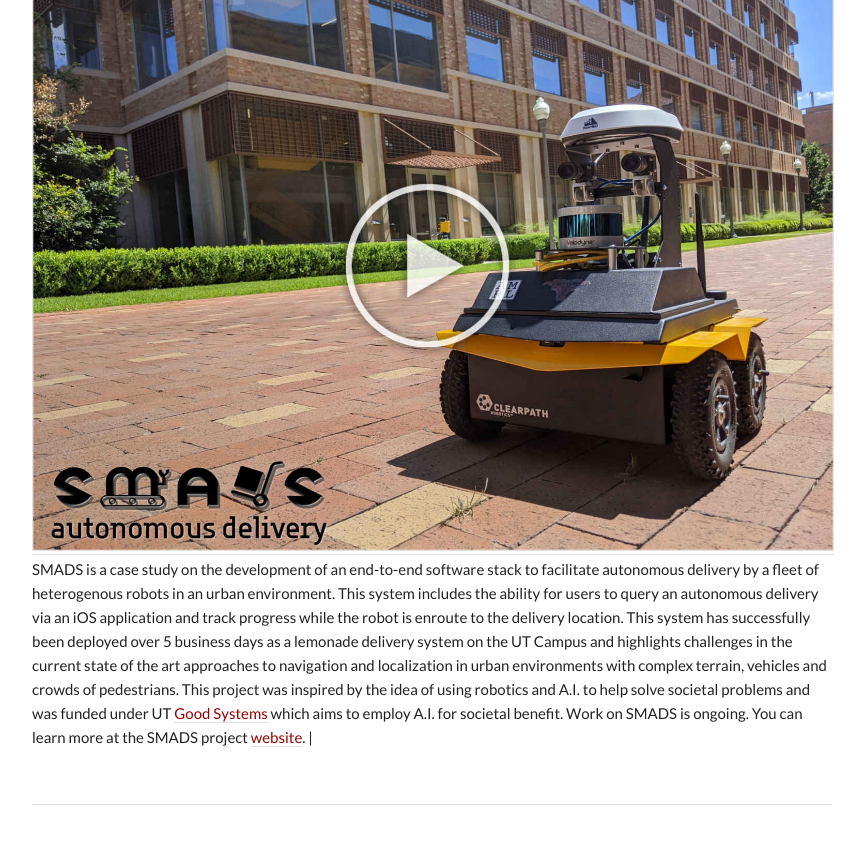
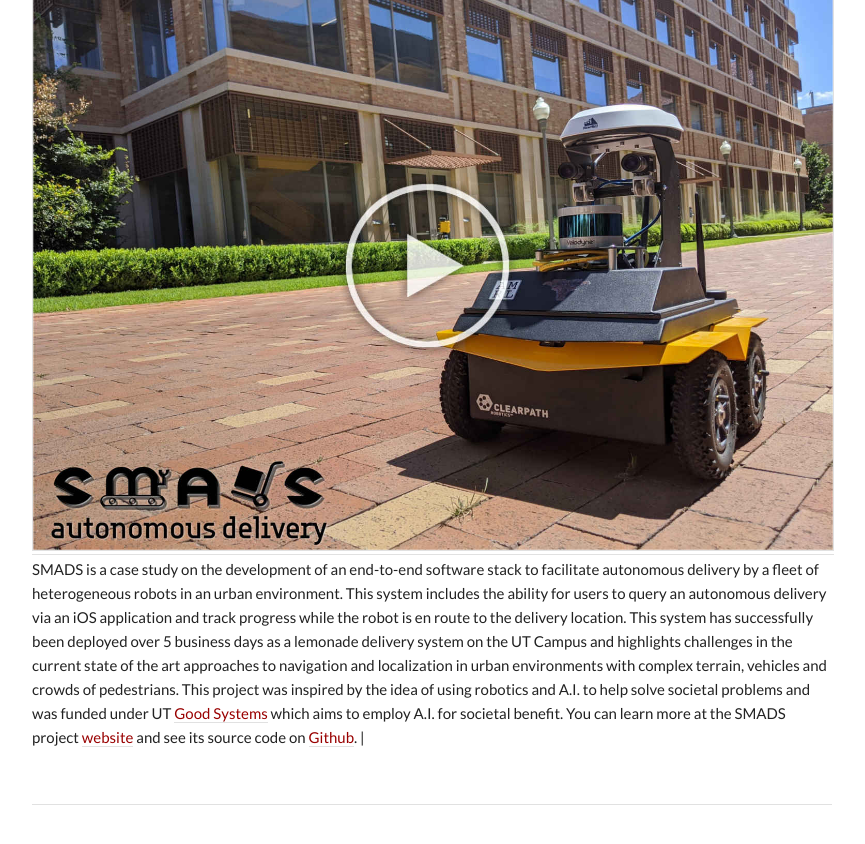
Before and after one commit to ut-amrl/ut-amrl.github.io, a Jekyll site: the page built from research.md, in a window 1280 px wide and 900 px high, scrolled down 5464 px. Shown: the top 844 px of the window, without its empty margins (208-1073 px from the left). Built offline with Jekyll 4.4.1, drawn with Linux system fonts in a browser that asks for light colours; nearby versions of some CDN libraries; some web fonts are replaced.

Commit message:
adds github. spellcheck!

```diff
--- a/research.md
+++ b/research.md
@@ -113,8 +113,8 @@
 #### Small to Medium Autonomous Delivery System (SMADS)
 
 | [![SMADS](assets/images/research/smads_thumbnail.jpg)](https://smads.netlify.app/nav.mp4)
-SMADS is a case study on the development of an end-to-end software stack to facilitate autonomous delivery by a fleet of heterogenous robots in an urban environment.
-This system includes the ability for users to query an autonomous delivery via an iOS application and track progress while the robot is enroute to the delivery location.
+SMADS is a case study on the development of an end-to-end software stack to facilitate autonomous delivery by a fleet of heterogeneous robots in an urban environment.
+This system includes the ability for users to query an autonomous delivery via an iOS application and track progress while the robot is en route to the delivery location.
 This system has successfully been deployed over 5 business days as a lemonade delivery system on the UT Campus and highlights challenges in the current state of the art approaches to navigation and localization in urban environments with complex terrain, vehicles and crowds of pedestrians.
-This project was inspired by the idea of using robotics and A.I. to help solve societal problems and was funded under UT [Good Systems](https://bridgingbarriers.utexas.edu/) which aims to employ A.I. for societal benefit. Work on SMADS is ongoing. You can learn more at the SMADS project [website](https://smads.netlify.app/). |
+This project was inspired by the idea of using robotics and A.I. to help solve societal problems and was funded under UT [Good Systems](https://bridgingbarriers.utexas.edu/) which aims to employ A.I. for societal benefit. You can learn more at the SMADS project [website](https://smads.netlify.app/) and see its source code on [Github](https://github.com/UTSMADS). |
 {: .research_table_hack}
```
